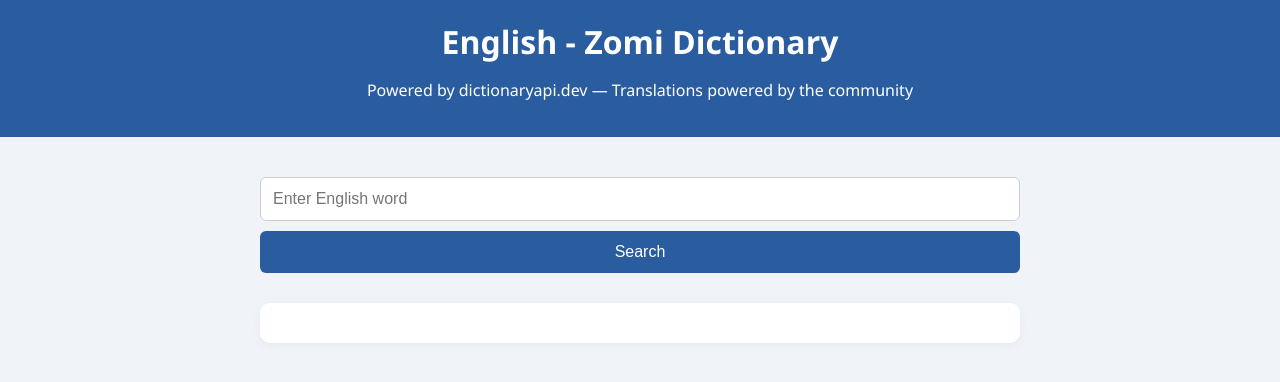
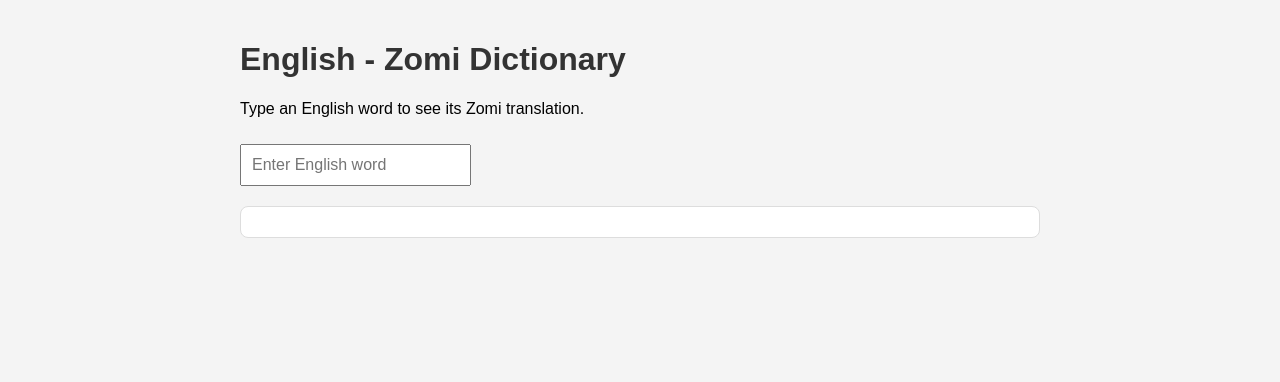
Before and after one commit to ThangCLian/english-zomi-dictionary, a plain HTML site: page index.html in a window 1280 px wide. Drawn offline with Linux system fonts and the light colour scheme.

Commit message:
No English definitions shown

```diff
--- a/index.html
+++ b/index.html
@@ -5,157 +5,110 @@
   <meta name="viewport" content="width=device-width, initial-scale=1.0"/>
   <title>English - Zomi Dictionary</title>
   <style>
-    * {
-      box-sizing: border-box;
-    }
-
     body {
-      font-family: "Segoe UI", Tahoma, Geneva, Verdana, sans-serif;
-      background-color: #f0f4f8;
-      margin: 0;
-      padding: 0;
-    }
-
-    header {
-      background-color: #2a5d9f;
-      color: white;
+      font-family: Arial, sans-serif;
       padding: 20px;
-      text-align: center;
-    }
-
-    main {
-      padding: 20px;
+      background-color: #f4f4f4;
       max-width: 800px;
       margin: auto;
     }
-
     h1 {
-      margin: 0;
+      color: #333;
     }
-
-    .search-box {
-      display: flex;
-      flex-direction: column;
-      gap: 10px;
+    input, button {
+      padding: 10px;
+      font-size: 16px;
+      margin-top: 10px;
+    }
+    .result {
       margin-top: 20px;
+      padding: 15px;
+      background-color: #fff;
+      border: 1px solid #ddd;
+      border-radius: 8px;
     }
-
-    input[type="text"] {
-      padding: 12px;
-      font-size: 16px;
-      border: 1px solid #ccc;
-      border-radius: 6px;
+    .pos-label {
+      font-weight: bold;
+      color: #444;
     }
-
-    button {
-      padding: 12px;
-      font-size: 16px;
-      background-color: #2a5d9f;
-      color: white;
-      border: none;
-      border-radius: 6px;
-      cursor: pointer;
-    }
-
-    button:hover {
-      background-color: #1f4780;
-    }
-
-    .result {
-      margin-top: 30px;
-      background-color: #fff;
-      padding: 20px;
-      border-radius: 10px;
-      box-shadow: 0 2px 10px rgba(0,0,0,0.05);
-    }
-
-    .result h2 {
-      margin-top: 0;
-    }
-
-    .zomi-translation {
-      margin-top: 10px;
-      background: #eef4fa;
-      padding: 10px;
-      border-left: 4px solid #2a5d9f;
-      border-radius: 6px;
-    }
-
     @media (max-width: 600px) {
-      input[type="text"],
-      button {
+      input, button {
         width: 100%;
       }
     }
   </style>
 </head>
 <body>
-
-  <header>
-    <h1>English - Zomi Dictionary</h1>
-    <p>Powered by dictionaryapi.dev — Translations powered by the community</p>
-  </header>
-
-  <main>
-    <div class="search-box">
-      <input type="text" id="wordInput" placeholder="Enter English word" />
-      <button onclick="lookupWord()">Search</button>
-    </div>
-
-    <div class="result" id="result"></div>
-  </main>
+  <h1>English - Zomi Dictionary</h1>
+  <p>Type an English word to see its Zomi translation.</p>
+  <input type="text" id="wordInput" placeholder="Enter English word">
+  <div class="result" id="result"></div>
 
   <script>
-    const zomiTranslations = {
-      "love": "ngiahna",
-      "friend": "lawm",
-      "peace": "daihna",
-      "food": "ann",
-      "water": "tui",
-      "sun": "ni",
-      "moon": "kha",
-      "school": "sanginn",
-      "home": "inn"
+    const zomiDictionary = {
+      love: {
+        noun: "ngiahna",
+        verb: "ngai hi, it hi"
+      },
+      run: {
+        verb: "tai hi"
+      },
+      happy: {
+        adjective: "nuam, a nuam, lungdam, lungnuam"
+      },
+      quickly: {
+        adverb: "manlangtakin, kinawhlua, kinawh mahmah"
+      },
+      he: {
+        pronoun: "amah, pasal lam genna, mi hing ganhing a pa te gen na"
+      },
+      wow: {
+        interjection: "lamdang sakna, nopsakna, leh natsakna lahna kammal"
+      },
+      under: {
+        preposition: "a nuai ah"
+      },
+      and: {
+        conjunction: "leh, tawh, tua ciangin"
+      }
     };
 
-    async function lookupWord() {
-      const word = document.getElementById("wordInput").value.trim().toLowerCase();
-      const resultDiv = document.getElementById("result");
-      resultDiv.innerHTML = "";
+    function showTranslation() {
+      const word = document.getElementById('wordInput').value.trim().toLowerCase();
+      const resultDiv = document.getElementById('result');
+      resultDiv.innerHTML = '';
 
       if (!word) {
-        resultDiv.innerHTML = "<p>Please enter a word.</p>";
+        resultDiv.innerHTML = '<p>Please enter a word.</p>';
         return;
       }
 
-      const url = `https://api.dictionaryapi.dev/api/v2/entries/en/${word}`;
+      const translation = zomiDictionary[word];
 
-      try {
-        const response = await fetch(url);
-        if (!response.ok) throw new Error("Word not found.");
-        const data = await response.json();
+      if (!translation) {
+        resultDiv.innerHTML = `<p>No Zomi translation found for <strong>${word}</strong>.</p>`;
+        return;
+      }
 
-        const definitions = data[0].meanings.map(meaning => `
+      let output = `<h2>${word}</h2>`;
+      for (const pos in translation) {
+        output += `
           <div>
-            <strong>Part of speech:</strong> ${meaning.partOfSpeech}<br>
-            ${meaning.definitions.map(def => `<p><strong>Definition:</strong> ${def.definition}</p>`).join("")}
+            <p class="pos-label">${pos.charAt(0).toUpperCase() + pos.slice(1)}:</p>
+            <p>${translation[pos]}</p>
           </div>
-        `).join("");
+        `;
+      }
 
-        const zomi = zomiTranslations[word];
-        const zomiHTML = zomi
-          ? `<div class="zomi-translation"><strong>Zomi Translation:</strong> ${zomi}</div>`
-          : `<div class="zomi-translation"><strong>Zomi Translation:</strong> Not available</div>`;
+      resultDiv.innerHTML = output;
+    }
 
-        resultDiv.innerHTML = `
-          <h2>${data[0].word}</h2>
-          ${zomiHTML}
-          ${definitions}
-        `;
-      } catch (error) {
-        resultDiv.innerHTML = `<p>Error: ${error.message}</p>`;
+    // Search when Enter key is pressed
+    document.getElementById('wordInput').addEventListener('keypress', function (e) {
+      if (e.key === 'Enter') {
+        showTranslation();
       }
-    }
+    });
   </script>
 </body>
 </html>
```
